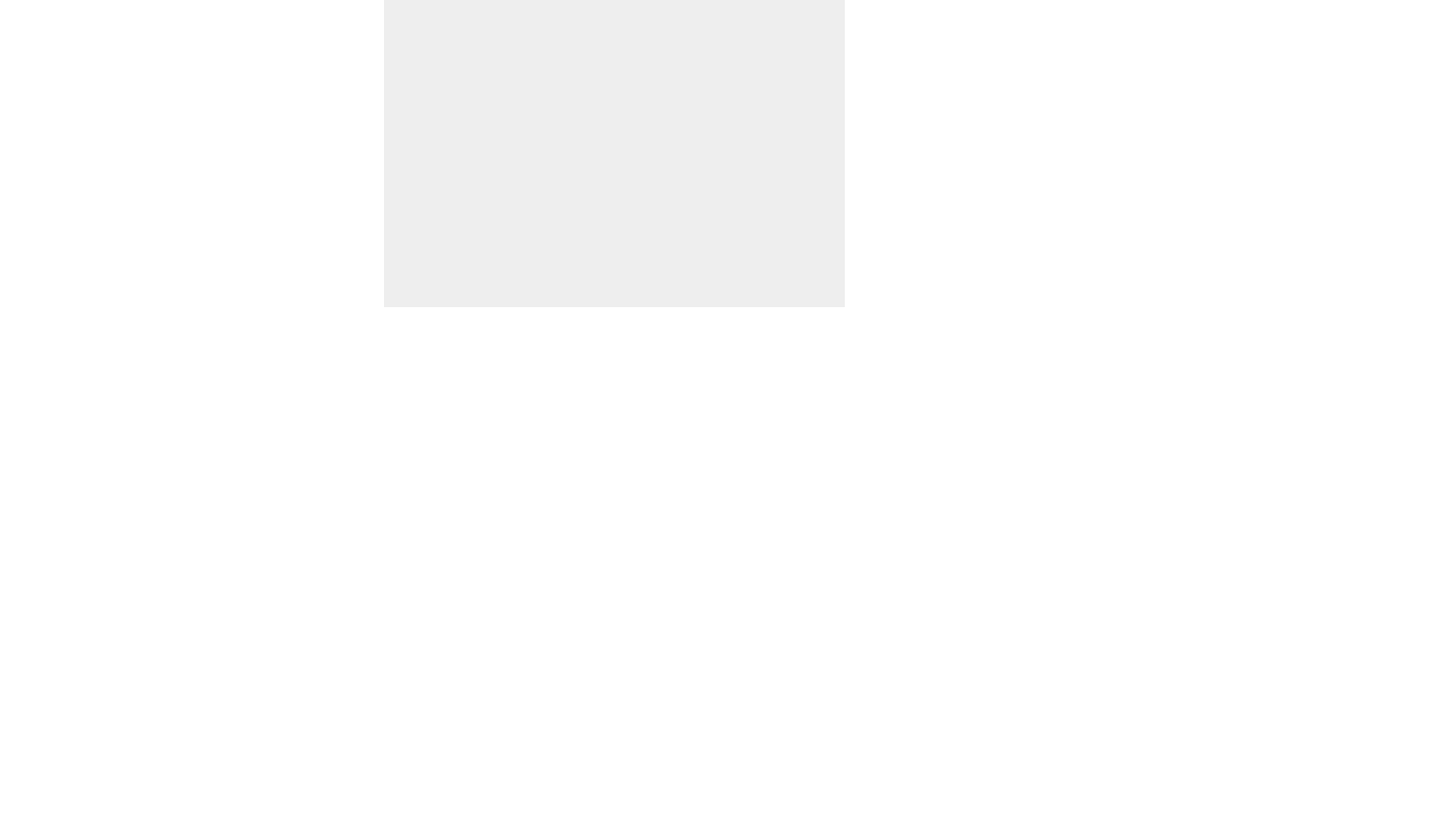
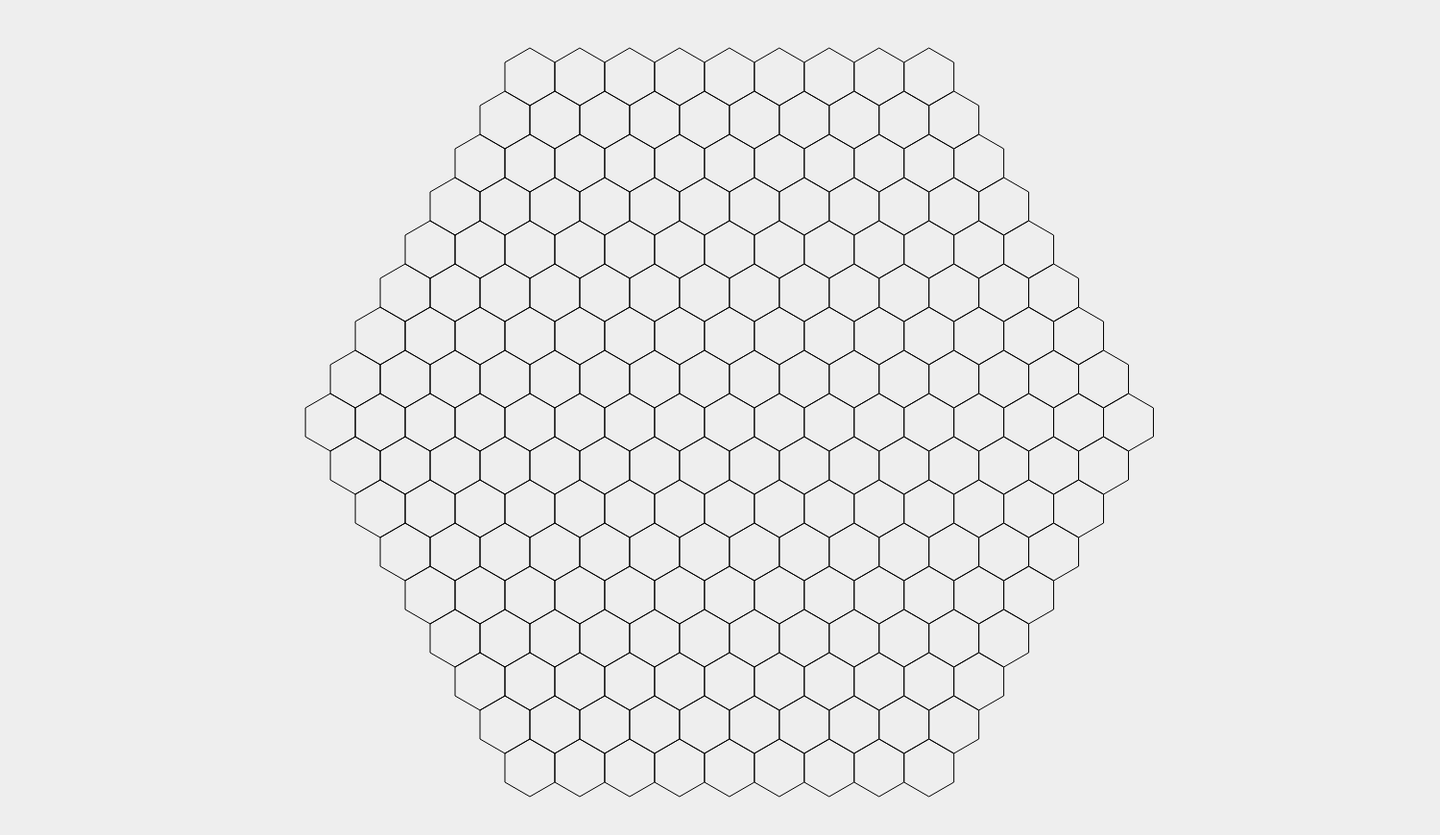
Before and after one commit to VoicelessCavernInhabitant/cone.ai, a plain HTML site: page index.html in a window 1280 px wide. Shown: the whole page at 96% size, 1500 px wide, since content can reach past the window. Before the commit the page ends 800 px from the top, so only its background shows below. Drawn offline with Linux system fonts and the light colour scheme.

Commit message:
added the field but it's too fucking hot for me to kepp coding

```diff
--- a/main.html
+++ b/index.html
@@ -1,6 +1,4 @@
-<!DOCTYPE html>
-<html>
-    <!doctype html>
+<!doctype html>
 <html lang="en-US">
   <head>
     <meta charset="utf-8" />
@@ -18,13 +16,8 @@
     </style>
   </head>
   <body>
-    <canvas id="myCanvas" width="480" height="320"></canvas>
+    <canvas id ="myCanvas" width="1500" height="1000"></canvas>
 
-    <script>
-      // JavaScript code goes here
-    </script>
+    <script type = "text/javascript" src = "render.js"></script>
   </body>
 </html>
-
-
-</html>
--- /dev/null
+++ b/render.js
@@ -0,0 +1,31 @@
+const canvas = document.getElementById("myCanvas");
+const ctx = canvas.getContext("2d");
+const a = (2 * Math.PI) / 6;
+
+function drawHexagon(x, y, r) {
+  ctx.beginPath();
+  for (var i = 0; i < 6; i++) {
+    ctx.lineTo(
+      x + r * Math.cos(a * i + a / 2),
+      y + r * Math.sin(a * i + a / 2),
+    );
+  }
+  ctx.closePath();
+  ctx.stroke();
+}
+
+function drawField(x, y, r) {
+  xcentre = x;
+  ycentre = y;
+
+  for (let i = 1; i < 18; i++) {
+    for (let j = 1; j < 18 - Math.abs(i - 9); j++) {
+      drawHexagon(xcentre + r * j * Math.sqrt(3), ycentre, r);
+    }
+    if (i < 9) xcentre -= 0.5 * r * Math.sqrt(3);
+    else xcentre += 0.5 * r * Math.sqrt(3);
+    ycentre -= r * 1.5;
+  }
+}
+
+drawField(500, 800, 30);
```
Also changed, not shown: boardmath/getrow.js (added, +8 -0 lines).
